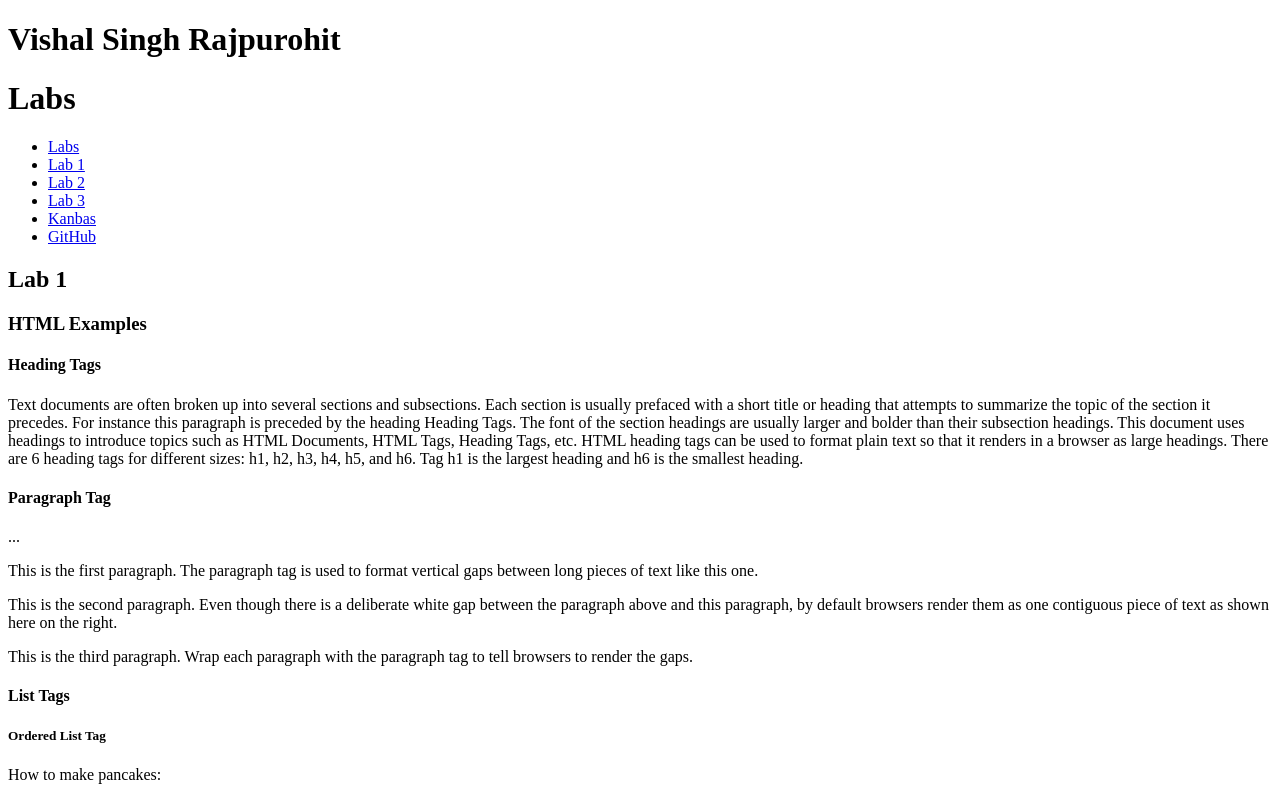
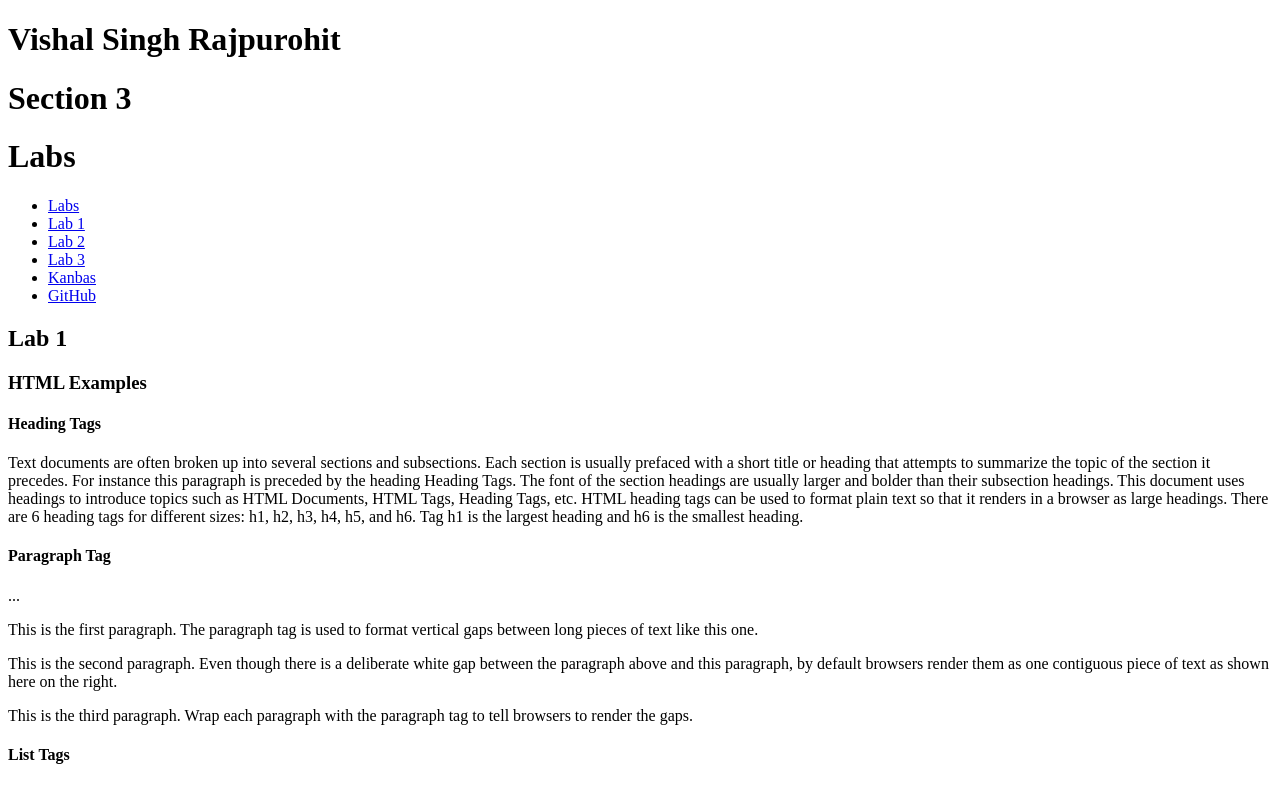
Before and after one commit to Viraj012/kanbas-react-web-app, a React (Create React App) app: page /#/Labs/Lab1 in a window 1280 px wide. Shown: the top 787 px of the page. Built offline with nearby package versions, Linux system fonts and the light colour scheme.

Commit message:
Section Code

```diff
--- a/src/Labs/index.tsx
+++ b/src/Labs/index.tsx
@@ -8,6 +8,7 @@ export default function Labs() {
     return (
       <div >
         <h1>Vishal Singh Rajpurohit</h1>
+        <h1>Section 3</h1>
         <h1>Labs</h1>
         <TOC />
       <Routes>
```
